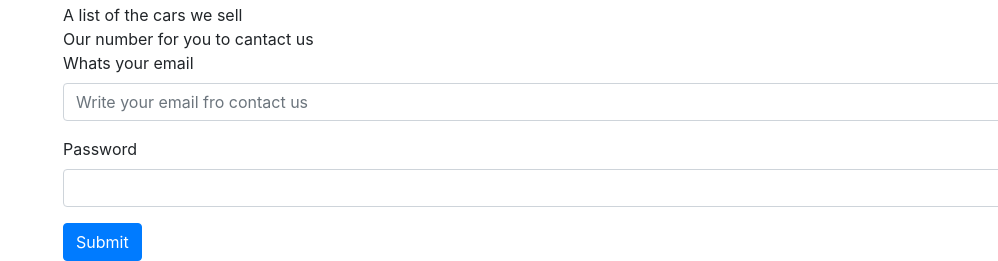
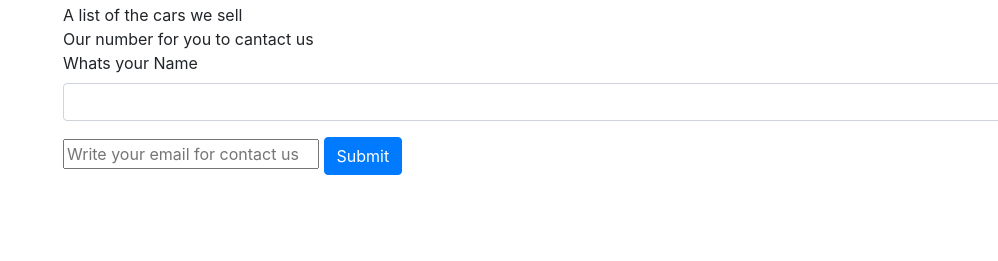
Before and after one commit to joaquinolivera/microver_2trial_alexis-joaquin, a plain HTML site: page index.html in a window 1280 px wide. Shown: the part 858-1119 px from the top of the page, without its empty margins (282-1280 px from the left). After the commit the page ends 1033 px from the top, so only its background shows below. Drawn offline with nearby package versions, Linux system fonts and the light colour scheme.

Commit message:
Fix some error in the form

```diff
--- a/index.html
+++ b/index.html
@@ -49,11 +49,7 @@
 
           </div>
         </div>
-
-
       </div>
-
-
 
       <section id="history">
         <div class="content content--old">
@@ -71,11 +67,6 @@
           A list of the cars we sell
         </div>
         <div class="content content--new">
-          <!-- <video width="320" height="240" controls>
-            <source src="movie.mp4" type="video/mp4">
-            <source src="movie.ogg" type="video/ogg">
-            Your browser does not support the video tag.
-          </video> -->
         </div>
       </section>
 
@@ -85,26 +76,15 @@
         </div>
         <div class="content content--new"></div>
       </section>
-      <form id='form' name='form' action="https://www.freecodecamp.org/email-submit">
+
+      <form id="form" action="https://www.freecodecamp.org/email-submit">
         <div class="form-group">
-
-          <label for='email'>Whats your email</label>
-          <input placeholder='Write your email fro contact us' type="email" class="form-control" id="email" >
-
+          <label for="name">Whats your Name</label>
+          <input type="text" class="form-control" id="name" name='name'>
         </div>
-        <div class="form-group">
-          <label for="exampleInputPassword1">Password</label>
-          <input type="password" class="form-control" id="exampleInputPassword1">
-        </div>
-
+        <input type='email' name='email' id='email' placeholder='Write your email for contact us'>
         <input type="submit" class="btn btn-primary" id="submit" value='Submit'>
       </form>
-      <!--<form >
-        <label for='name'>Whats your Name</label>
-        <input type='text' name='name'>
-        <input type='email' name='email' id='email' placeholder='Write your email fro contact us'>
-        <input type="submit" value="Submit" >
-      </form>-->
 
 
     </div>
```
